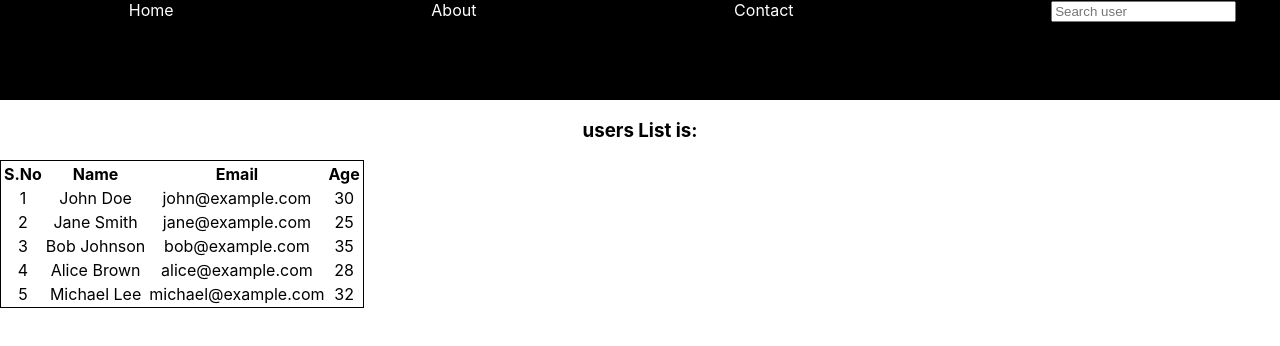
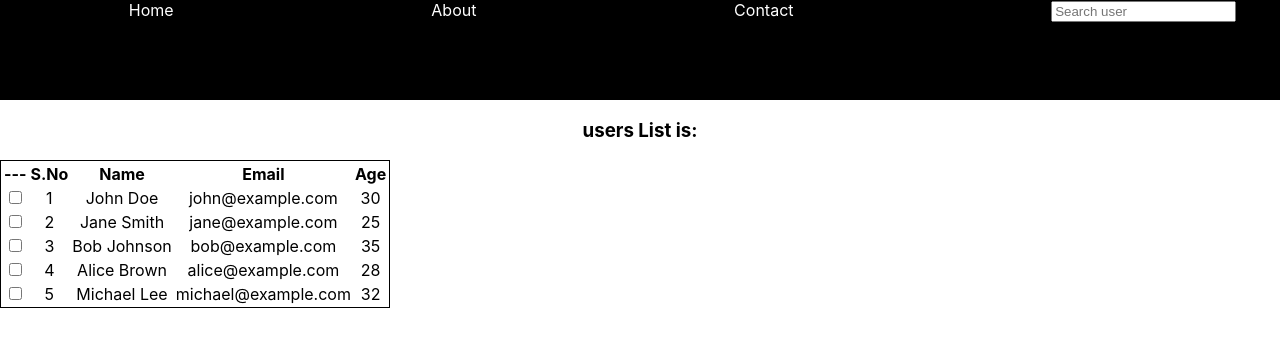
Before and after one commit to pavankalyan123-ops/TypeScript-practice, a React (Create React App) app in the folder search-user/: page / in a window 1280 px wide. Shown: the top 346 px of the page. Built offline with nearby package versions, Linux system fonts and the light colour scheme.

Commit message:
added checkoboxes

```diff
--- a/search-user/src/components/DisplayData.tsx
+++ b/search-user/src/components/DisplayData.tsx
@@ -8,12 +8,16 @@ const DisplayData = () => {
     <div>
       <h3>users List is:</h3>
       <table style={{ border: "1px solid black" }}>
+        <th>---</th>
         <th>S.No</th>
         <th>Name</th>
         <th>Email</th>
         <th>Age</th>
         {usersList.map((user) => (
           <tr key={user.id}>
+            <td>
+              <input type="checkbox" />
+            </td>
             <td>{user.id}</td>
             <td>{user.name}</td>
             <td>{user.email}</td>
```
